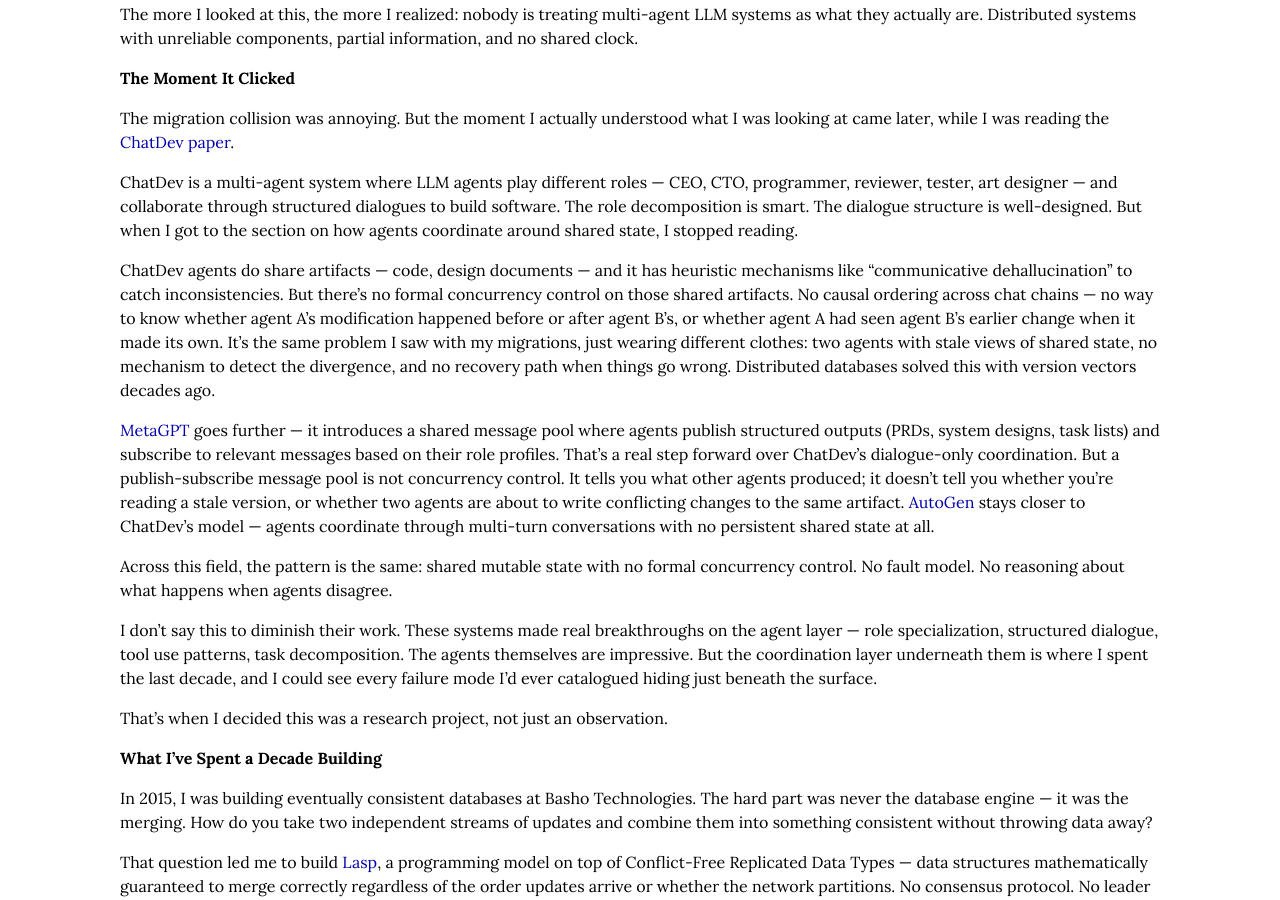
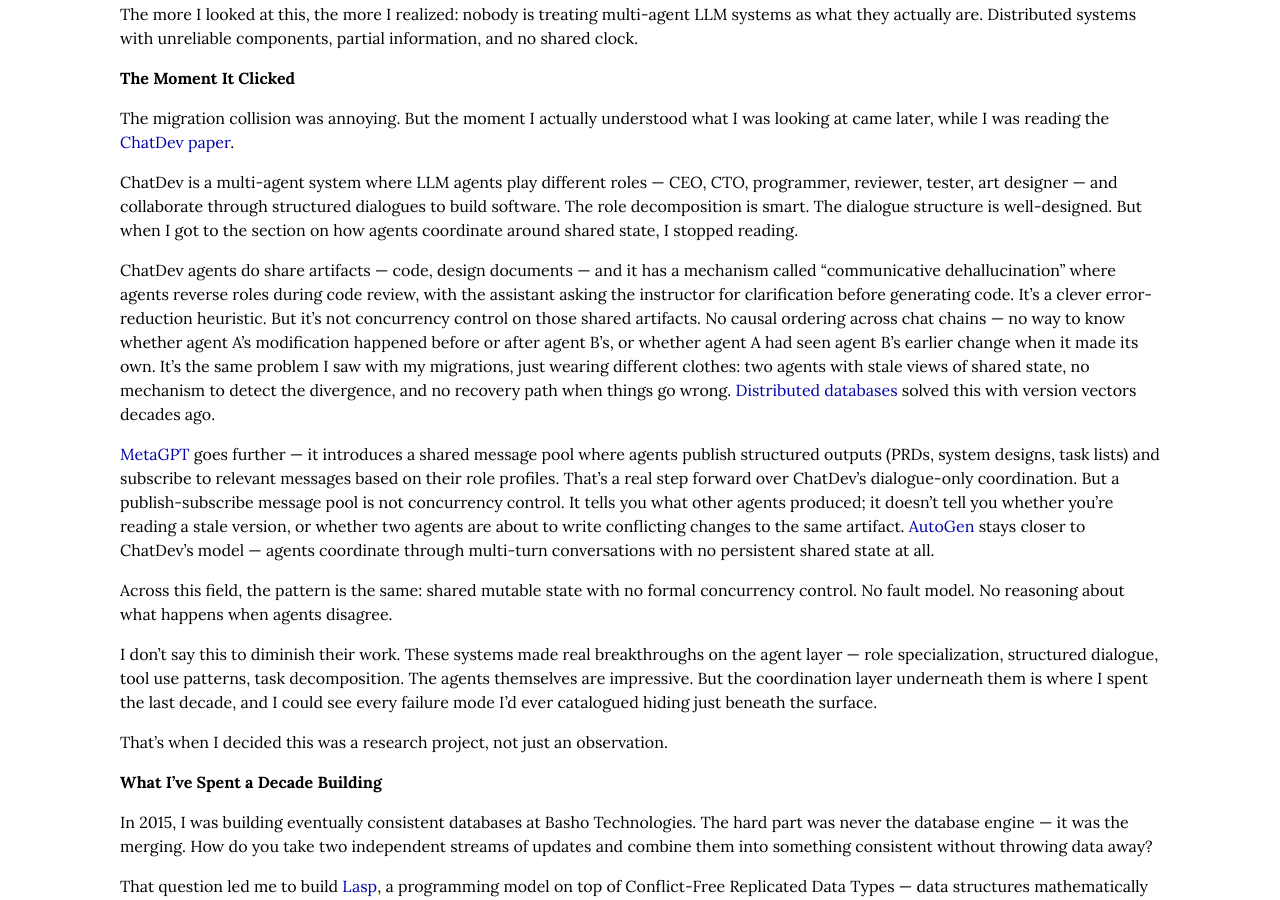
Before and after one commit to cmeiklejohn/cmeiklejohn.github.io, a Jekyll site: the page built from _posts/2026-03-30-caucus.markdown, in a window 1280 px wide and 900 px high, scrolled down 822 px. Built offline with Jekyll 4.4.1, drawn with Linux system fonts in a browser that asks for light colours; some web fonts are replaced.

Commit message:
Explain communicative dehallucination, link Riak for version vectors
- Briefly explain ChatDev's dehallucination mechanism (role-reversal
  during code review) so readers understand what it is and why it's
  not concurrency control
- Link "Distributed databases" to Riak's causal context docs

https://claude.ai/code/session_018mjBVoMgWwm8eLhnnMXsGy

```diff
--- a/_posts/2026-03-30-caucus.markdown
+++ b/_posts/2026-03-30-caucus.markdown
@@ -28,7 +28,7 @@ The migration collision was annoying. But the moment I actually understood what
 
 ChatDev is a multi-agent system where LLM agents play different roles — CEO, CTO, programmer, reviewer, tester, art designer — and collaborate through structured dialogues to build software. The role decomposition is smart. The dialogue structure is well-designed. But when I got to the section on how agents coordinate around shared state, I stopped reading.
 
-ChatDev agents do share artifacts — code, design documents — and it has heuristic mechanisms like "communicative dehallucination" to catch inconsistencies. But there's no formal concurrency control on those shared artifacts. No causal ordering across chat chains — no way to know whether agent A's modification happened before or after agent B's, or whether agent A had seen agent B's earlier change when it made its own. It's the same problem I saw with my migrations, just wearing different clothes: two agents with stale views of shared state, no mechanism to detect the divergence, and no recovery path when things go wrong. Distributed databases solved this with version vectors decades ago.
+ChatDev agents do share artifacts — code, design documents — and it has a mechanism called "communicative dehallucination" where agents reverse roles during code review, with the assistant asking the instructor for clarification before generating code. It's a clever error-reduction heuristic. But it's not concurrency control on those shared artifacts. No causal ordering across chat chains — no way to know whether agent A's modification happened before or after agent B's, or whether agent A had seen agent B's earlier change when it made its own. It's the same problem I saw with my migrations, just wearing different clothes: two agents with stale views of shared state, no mechanism to detect the divergence, and no recovery path when things go wrong. [Distributed databases](https://docs.riak.com/riak/kv/latest/learn/concepts/causal-context/index.html) solved this with version vectors decades ago.
 
 [MetaGPT](https://arxiv.org/abs/2308.00352) goes further — it introduces a shared message pool where agents publish structured outputs (PRDs, system designs, task lists) and subscribe to relevant messages based on their role profiles. That's a real step forward over ChatDev's dialogue-only coordination. But a publish-subscribe message pool is not concurrency control. It tells you what other agents produced; it doesn't tell you whether you're reading a stale version, or whether two agents are about to write conflicting changes to the same artifact. [AutoGen](https://arxiv.org/abs/2308.08155) stays closer to ChatDev's model — agents coordinate through multi-turn conversations with no persistent shared state at all.
 
```
